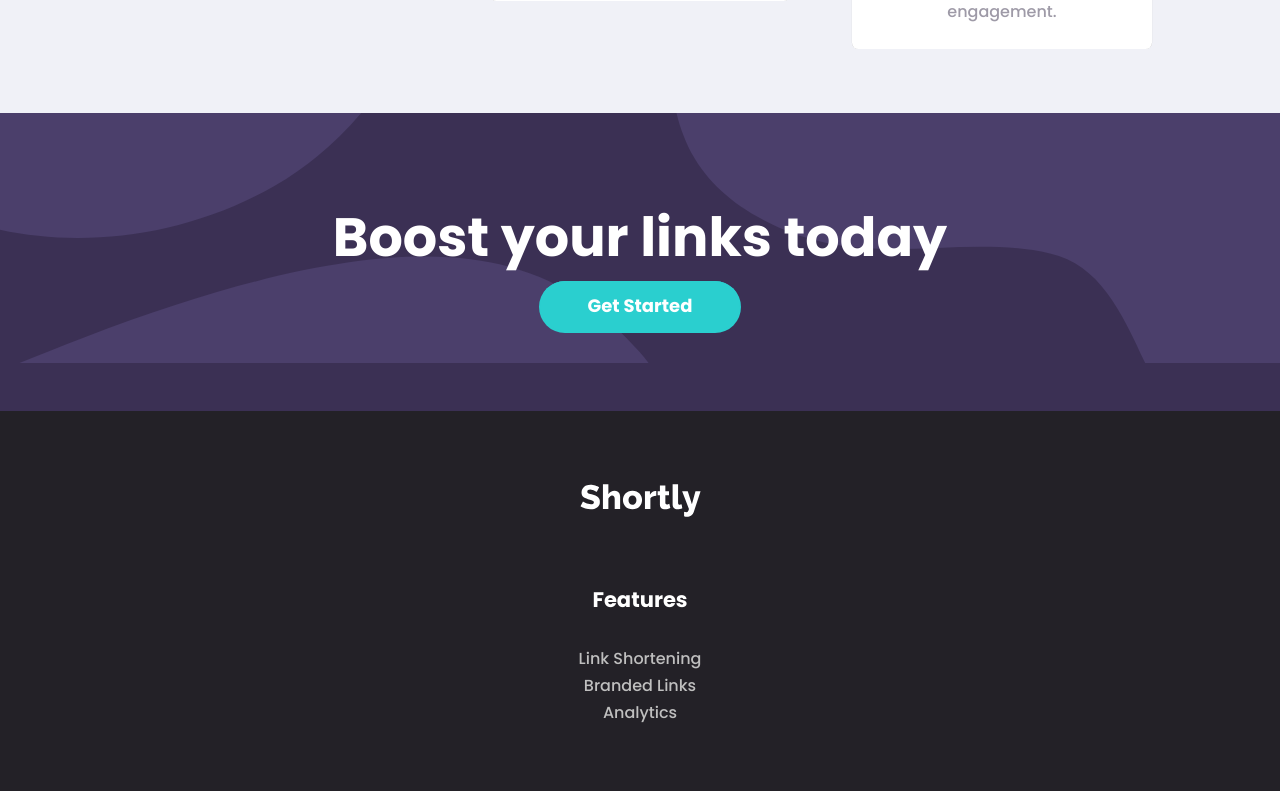
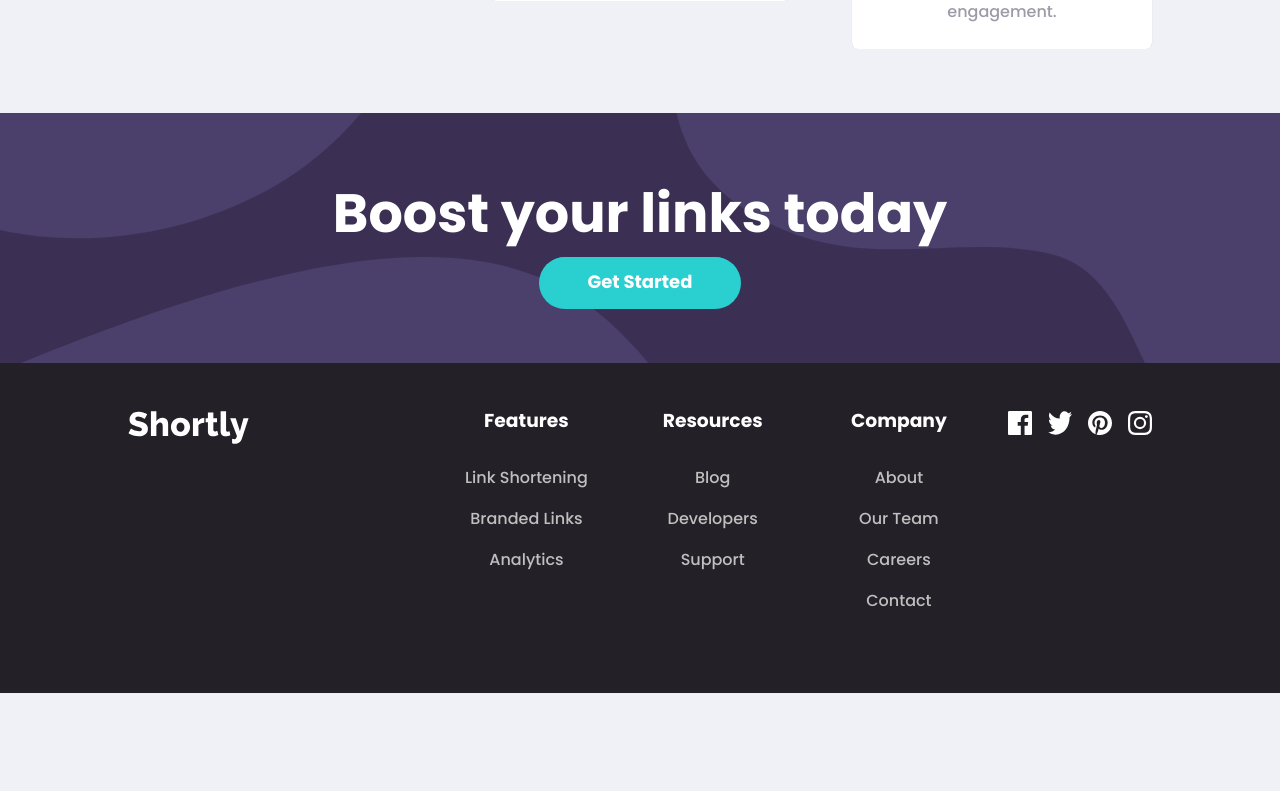
Before and after one commit to RxKachi/url-shortener, a React (Create React App) app: page / in a window 1280 px wide. Shown: the part 1369-2160 px from the top of the page. After the commit the page ends 2062 px from the top, so only its background shows below. Built offline with nearby package versions, Linux system fonts and the light colour scheme.

Commit message:
optimisation of footer component for desktop view

```diff
--- a/src/components/Footer.js
+++ b/src/components/Footer.js
@@ -6,6 +6,7 @@ const Footer = (props) => {
   return (
     <footer className="footer">
       <Logo />
+      <div className='footer-links'>
         <div className="link-listing">
           <h3 className="heading">Features</h3>
           <ul className="links">
@@ -52,19 +53,23 @@ const Footer = (props) => {
           </ul>
         </div>
         <div className="socials">
-          <img src={FbImg} alt=""/>
-          <img src={TwitImg} alt=""/>
-          <img src={PinImg} alt=""/>
-          <img src={InstaImg} alt=""/>
-
+          <img src={FbImg} alt="" />
+          <img src={TwitImg} alt="" />
+          <img src={PinImg} alt="" />
+          <img src={InstaImg} alt="" />
         </div>
-      <div className="attribution">
+      </div>
+      {/* <div className="attribution">
         Challenge by{" "}
-        <a href="https://www.frontendmentor.io?ref=challenge" target="_blank" rel="noopener noreferrer">
+        <a
+          href="https://www.frontendmentor.io?ref=challenge"
+          target="_blank"
+          rel="noopener noreferrer"
+        >
           Frontend Mentor
         </a>
         . Coded by <a href="https://paulonyekwelu.com">Paul Onyekwelu</a>.
-      </div>
+      </div> */}
     </footer>
   );
 };
--- a/src/sass/boostSection.scss
+++ b/src/sass/boostSection.scss
@@ -9,6 +9,7 @@
 
     @media screen and (min-width: 769px){
         background-image: url(../img/bg-boost-desktop.svg);
+        padding: 3.5rem 2rem;
 
         & > h2{
             font-size: 300%;
--- a/src/sass/footer.scss
+++ b/src/sass/footer.scss
@@ -8,6 +8,52 @@
     justify-content: center;
     align-items: center;
     text-align: center;
+
+    @media screen and (min-width: 1000px){
+        flex-direction: row;
+        justify-content: space-between;
+        padding: 3% 10% 5% 10%;
+        align-items: flex-start;
+
+        .footer-links{
+            display: flex;
+            justify-content: space-between;
+            align-items: flex-start;
+            flex: 3;
+            padding-left: 10%;
+
+            @media screen and (min-width: 1200px){
+                padding-left: 18%;
+            }
+
+            .link-listing{
+                margin: 0 1.5rem;
+                font-size: 1rem;
+                flex: 2;
+
+                & > h3{
+                    padding: 0;
+                    margin: 0;
+                    margin-bottom: 1.5rem;
+                }
+
+                & .link {
+                    margin-bottom: 1rem;
+                }
+            }
+
+            .socials{
+                margin: 0;
+                padding-top: 0.6rem;
+                flex: 1;
+
+                & > img {
+                    padding-left: 1rem;
+                }
+
+            }
+        }
+    }
 
 
     & path {
```
Lines whose indentation alone changed are shown as unchanged.
